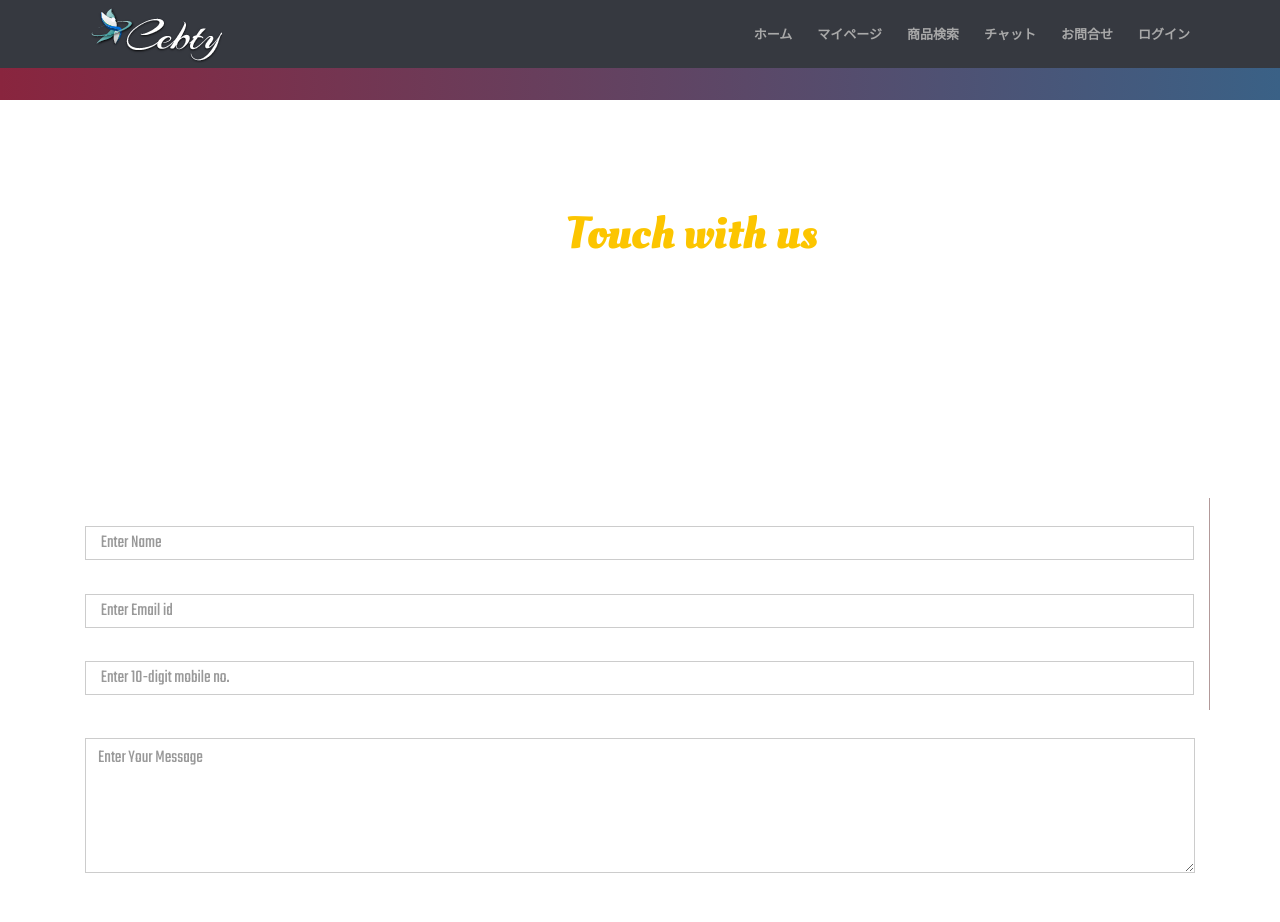
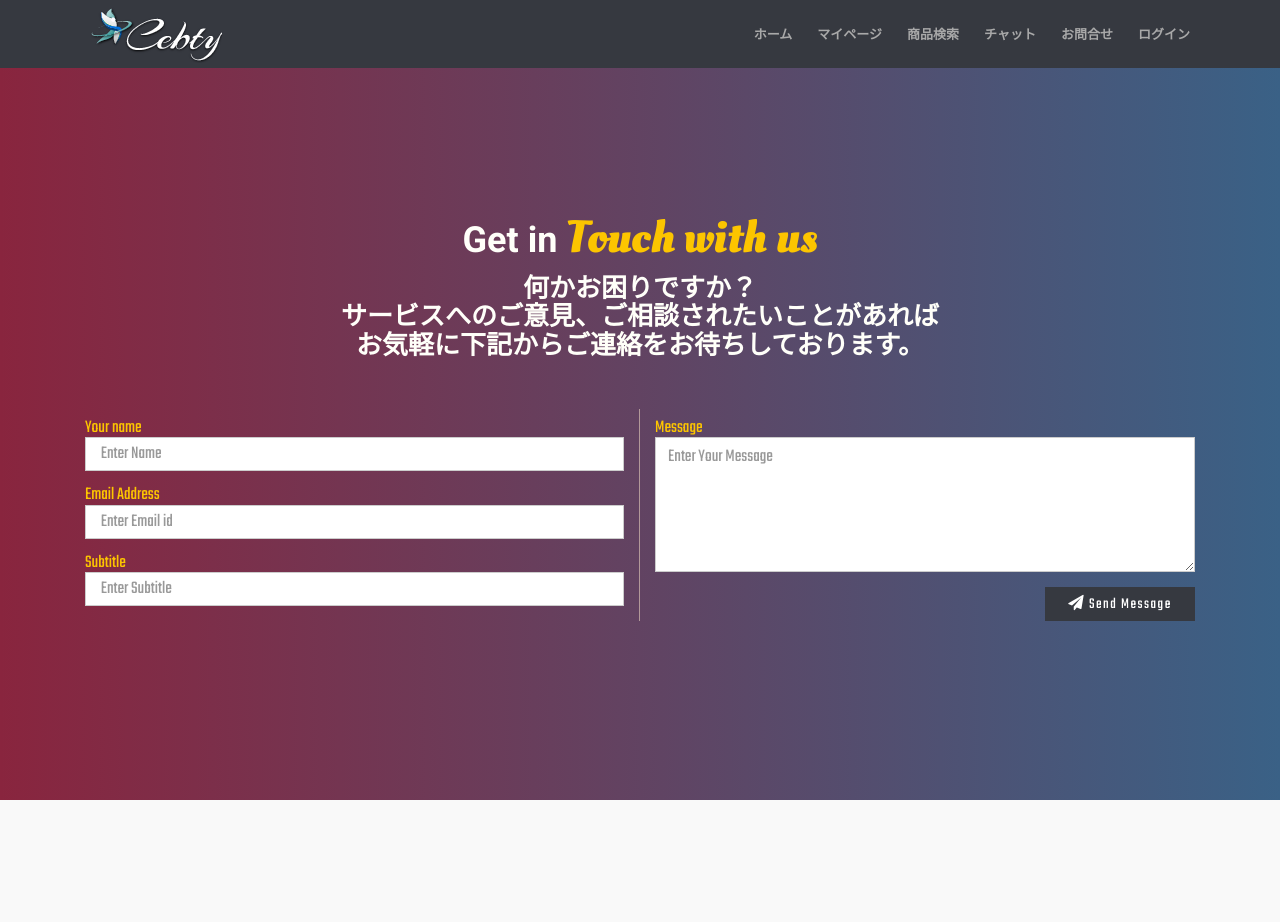
Before and after one commit to pachoon/taikikiita, a PHP site: page /contact.php in a window 1280 px wide. After the commit the page ends 800 px from the top, so only its background shows below. Run offline with PHP 8.4, Linux system fonts and the light colour scheme.

Commit message:
contact.phpとcontact.cssは一応完了

```diff
--- a/contact.php
+++ b/contact.php
@@ -16,9 +16,9 @@
   <link href="css/contact.css" rel="stylesheet" />
 
 
-    <link href="https://fonts.googleapis.com/css?family=Oleo+Script:400,700" rel="stylesheet">
-    <link href="https://fonts.googleapis.com/css?family=Teko:400,700" rel="stylesheet">
-    <link href="https://maxcdn.bootstrapcdn.com/font-awesome/4.7.0/css/font-awesome.min.css" rel="stylesheet">
+  <link href="https://fonts.googleapis.com/css?family=Oleo+Script:400,700" rel="stylesheet">
+  <link href="https://fonts.googleapis.com/css?family=Teko:400,700" rel="stylesheet">
+  <link href="https://maxcdn.bootstrapcdn.com/font-awesome/4.7.0/css/font-awesome.min.css" rel="stylesheet">
 
 
 </head>
@@ -31,9 +31,21 @@
   </div>
 
 <section id="contact">
-      <div class="section-content" style="padding: 150px;">
-        <h1 class="section-header">Get in <span class="content-header wow fadeIn " data-wow-delay="0.2s" data-wow-duration="2s"> Touch with us</span></h1>
-        <h3>Lorem Ipsum is simply dummy text of the printing and typesetting industry</h3>
+      <div class="section-content">
+        <br>
+        <br>
+        <br>
+        <br>
+        <br>
+        <br>
+        <br>
+        <br>
+        <br>
+        <br>
+        <br>
+
+        <h1 class="section-header"><span style="color: #fffff9">Get in </span><span class="content-header wow fadeIn " data-wow-delay="0.2s" data-wow-duration="2s"> Touch with us</span></h1>
+        <h3><span style="color: #fffff9">何かお困りですか？<br>サービスへのご意見、ご相談されたいことがあれば<br>お気軽に下記からご連絡をお待ちしております。</span></h3>
       </div>
       <div class="contact-section">
       <div class="container">
@@ -48,8 +60,8 @@
                 <input type="email" class="form-control" id="exampleInputEmail" placeholder=" Enter Email id">
               </div>
               <div class="form-group">
-                <label for="telephone">Mobile No.</label>
-                <input type="tel" class="form-control" id="telephone" placeholder=" Enter 10-digit mobile no.">
+                <label for="telephone">Subtitle</label>
+                <input type="tel" class="form-control" id="telephone" placeholder=" Enter Subtitle">
               </div>
             </div>
             <div class="col-md-6">
@@ -67,27 +79,5 @@
       </div>
     </section>
 
-
-
-
-
-
-<!--   <h1 >お問い合わせ情報入力</h1>
-  <form method="GET" action="check.php">
-    <div>
-        ニックネーム<br>
-        <input type="text" name="nickname" style="width:100px">
-    </div>
-    <div>
-        メールアドレス<br>
-        <input type="text" name="email" style="width: 200px">
-    </div>
-    <div>
-        お問い合わせ内容<br>
-        <textarea name="content" cols="40" rows="5"></textarea>
-    </div>
-    <input type="submit" value="送信">
-  </form>
-</div> -->
 </body>
 </html>
--- a/css/contact.css
+++ b/css/contact.css
@@ -15,17 +15,17 @@
   padding-top: 60px;
   width: 100%;
   width: 100vw;
-  height: 100px;
-  background: #3a6186; /* fallback for old browsers */
-  background: -webkit-linear-gradient(to left, #3a6186 , #89253e); /* Chrome 10-25, Safari 5.1-6 */
-  background: linear-gradient(to left, #3a6186 , #89253e); /* W3C, IE 10+/ Edge, Firefox 16+, Chrome 26+, Opera 12+, Safari 7+ */
-    color : #fff;
+  height: 550px;
+  /*background: #3a6186; /* fallback for old browsers */
+  /*background: -webkit-linear-gradient(to left, #3a6186 , #89253e); /* Chrome 10-25, Safari 5.1-6 */*/
+  /*background: linear-gradient(to left, #3a6186 , #89253e);  W3C, IE 10+/ Edge, Firefox 16+, Chrome 26+, Opera 12+, Safari 7+ */
+    color : #fff;    */
 }
 .contact-section{
   padding-top: 40px;
 }
 .contact-section .col-md-6{
-  width: 100%;
+  width: 50%;
 }
 
 .form-line{
@@ -39,6 +39,7 @@ label{
   font-size: 1.3em;
   line-height: 1em;
   font-weight: normal;
+  color: #fcc500;
 }
 .form-control{
   font-size: 1.3em;
@@ -53,7 +54,15 @@ textarea.form-control {
   font-size: 1.1em;
   float: right;
   width: 150px;
-  background-color: transparent;
+  /*background-color: transparent;*/
   color: #fff;
 
 }
+/*★★★★★★★★★★★★★★★★★★★★★★★★★★★★★★★★★★★★★★★★★★★ここから自分作成★★★★★★★★★★★★★★★★★★★★★★★★★★★★★★★★★★★★★★★★★★★★★★★★★★★★★★★★★★★*/
+body {
+background-color: #ffffff;
+background-color: transparent;
+background: #3a6186; /* fallback for old browsers */
+background: -webkit-linear-gradient(to left, #3a6186 , #89253e); /* Chrome 10-25, Safari 5.1-6 */
+background: linear-gradient(to left, #3a6186 , #89253e); /* W3C, IE 10+/ Edge, Firefox 16+, Chrome 26+, Opera 12+, Safari 7+ */
+}
```
